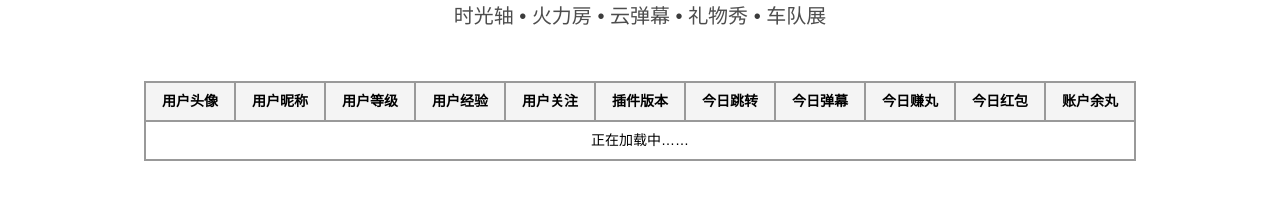
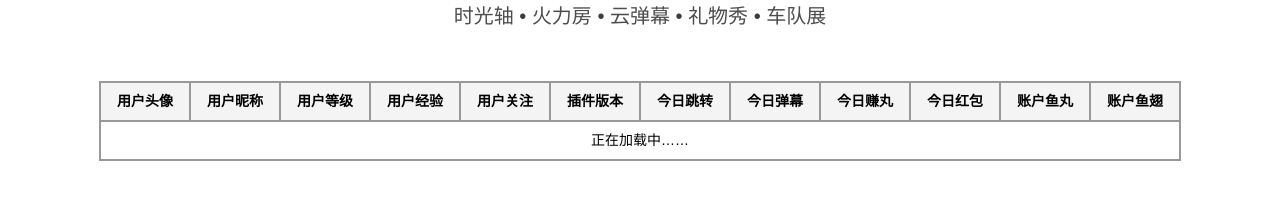
Before and after one commit to popzoo/form, a plain HTML site: page index.html in a window 1280 px wide. Shown: the part 80-280 px from the top of the page. Drawn offline with nearby package versions, Linux system fonts and the light colour scheme.

Commit message:
Add files via upload

```diff
--- a/index.html
+++ b/index.html
@@ -40,17 +40,19 @@
                 <th>用户关注</th>
                 <th>插件版本</th>
                 <!-- <th>弹幕异常</th> -->
+                <!-- <th>跳转时刻</th> -->
                 <th>今日跳转</th>
                 <th>今日弹幕</th>
                 <th>今日赚丸</th>
                 <th>今日红包</th>
                 <!-- <th>昨日赚丸</th> -->
-                <th>账户余丸</th>
+                <th>账户鱼丸</th>
+                <th>账户鱼翅</th>
             </tr>
         </thead>
         <tbody id = "render_table_cell">
             <tr>
-                <td colspan="11">正在加载中……</td>
+                <td colspan="12">正在加载中……</td>
             </tr>
         </tbody>
     </table>
```
